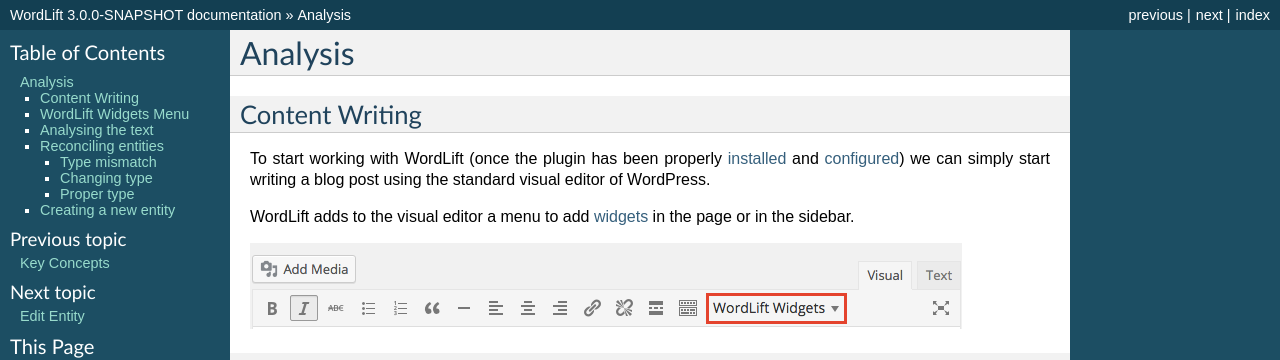
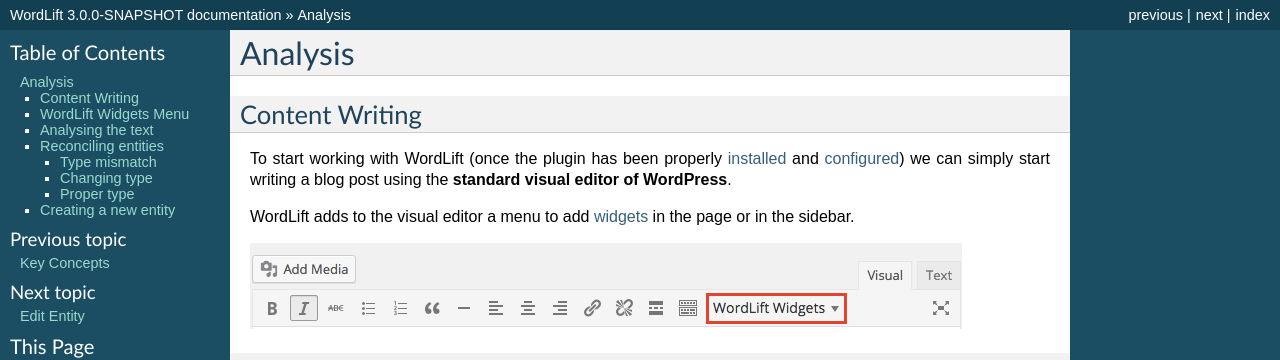
Before and after one commit to insideout10/wordlift-docs, a Sphinx documentation site: the page built from docs/analysis.rst, in a window 1280 px wide and 900 px high. Shown: the top 360 px of the window. Built offline with Sphinx 7.4.7, drawn with Linux system fonts in a browser that asks for light colours.

```diff
--- a/docs/analysis.rst
+++ b/docs/analysis.rst
@@ -4,7 +4,7 @@ Analysis
 Content Writing
 _____________
 
-To start working with WordLift (once the plugin has been properly `installed <getting-started.html#installation>`_ and `configured <getting-started.html#configuration>`_) we can simply start writing a blog post using the standard visual editor of WordPress.
+To start working with WordLift (once the plugin has been properly `installed <getting-started.html#installation>`_ and `configured <getting-started.html#configuration>`_) we can simply start writing a blog post using the **standard visual editor of WordPress**.
 
 WordLift adds to the visual editor a menu to add `widgets <key-concepts.html#vocabulary>`_ in the page or in the sidebar.
 
```
Also changed, not shown: docs/images/wordlift-content-analysis-results.png.
